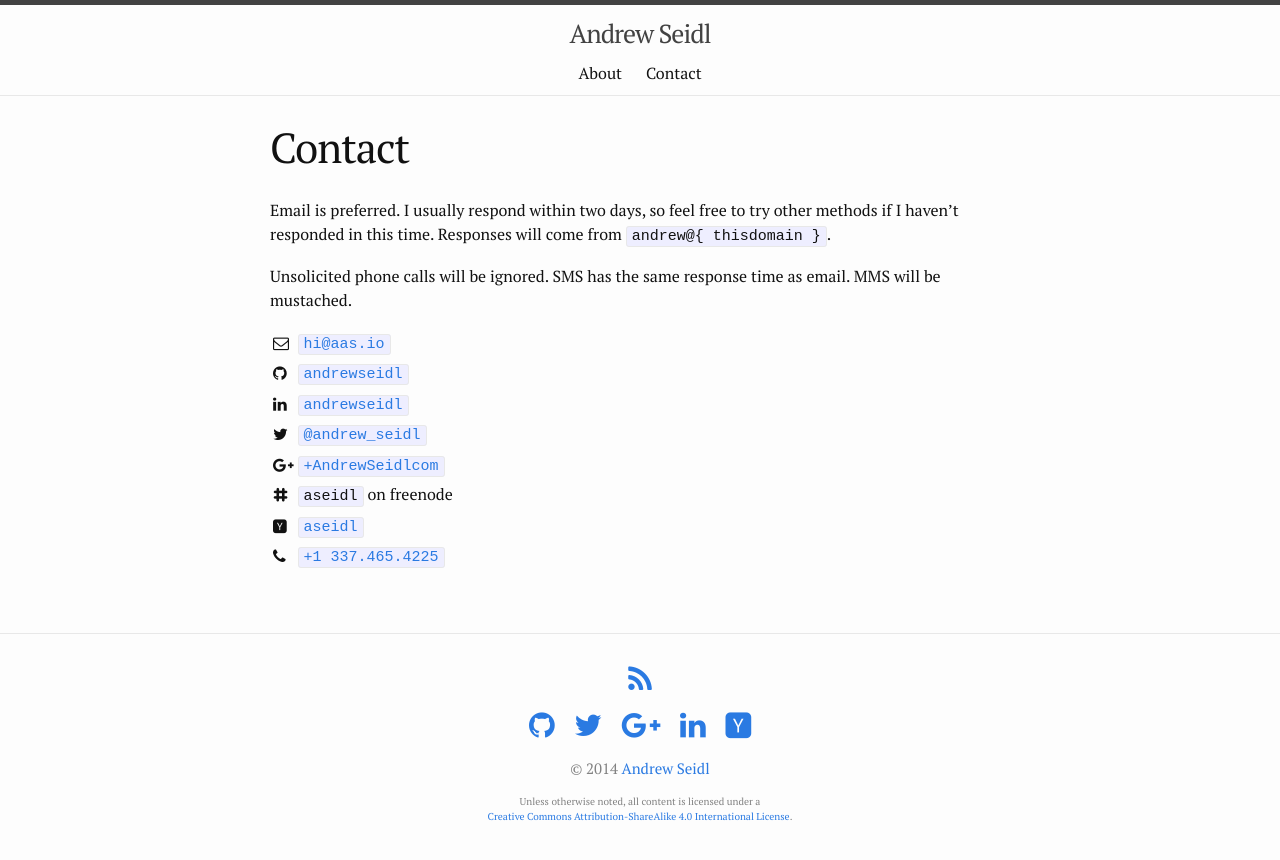
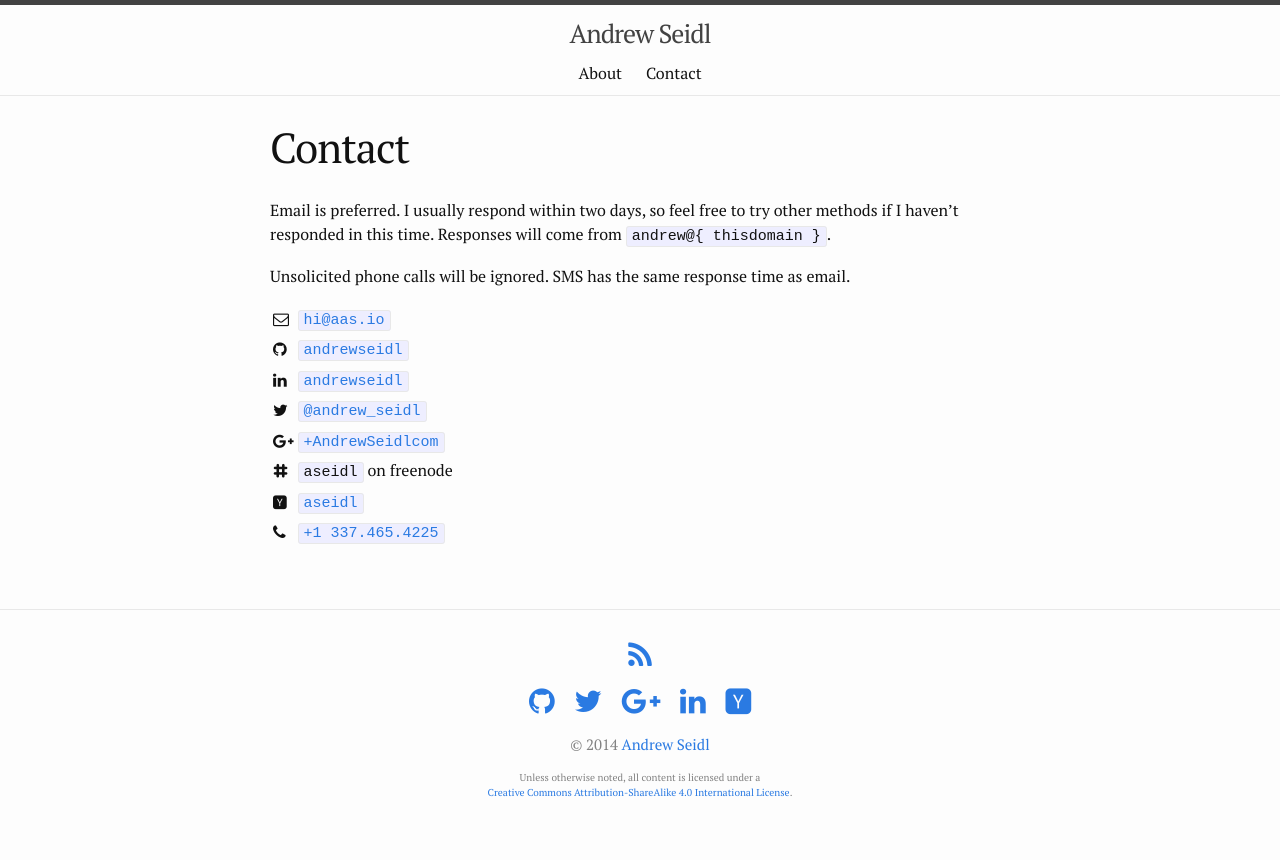
Before and after one commit to andrewseidl/andrewseidl.com, a Jekyll site: the page built from contact.md, in a window 1280 px wide. Shown: the top 860 px of the page. Built offline with Jekyll 4.4.1, drawn with Linux system fonts in a browser that asks for light colours; nearby versions of some CDN libraries.

Commit message:
no mustaches for now

```diff
--- a/contact.md
+++ b/contact.md
@@ -6,7 +6,7 @@ permalink: /contact/
 
 Email is preferred.  I usually respond within two days, so feel free to try other methods if I haven't responded in this time.  Responses will come from `andrew@{ thisdomain }`.
 
-Unsolicited phone calls will be ignored. SMS has the same response time as email. MMS will be mustached.
+Unsolicited phone calls will be ignored. SMS has the same response time as email.
 
 |-:|-
 | <i class="fa fa-envelope-o"></i> | <a href="mailto:{{ site.email }}">`{{ site.email }}`</a>
```
